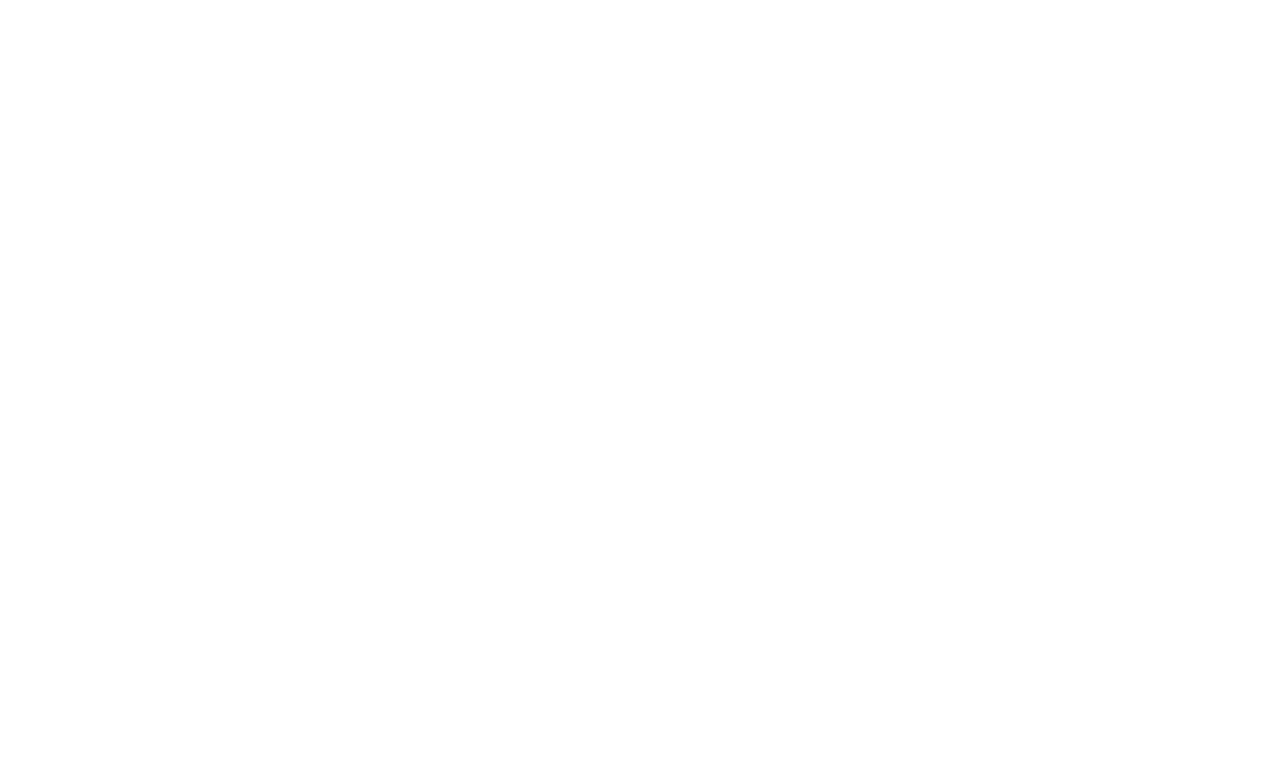
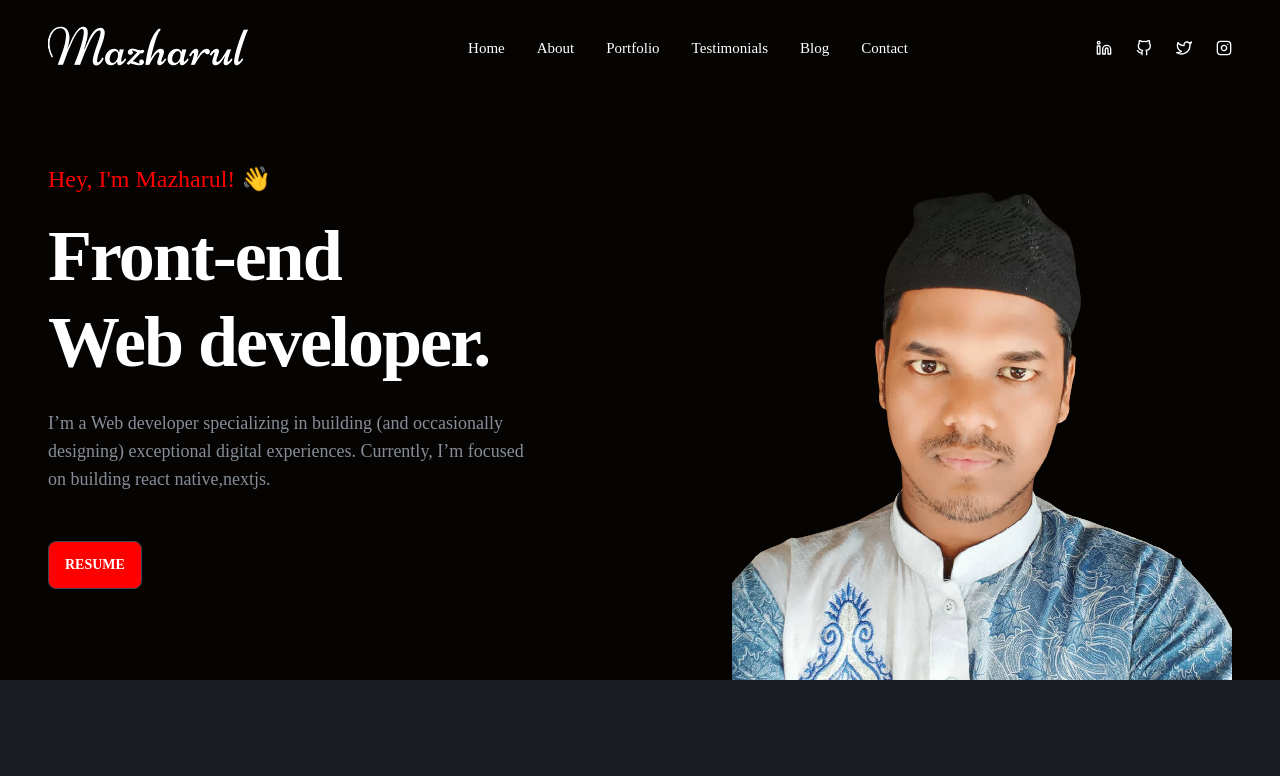
Before and after one commit to MazharulDev/mazharul-portfolio, a React (Create React App) app: page /home in a window 1280 px wide. Before the commit this address had no page. Shown: the top 776 px of the page. Built offline with nearby package versions, Linux system fonts and the light colour scheme.

Commit message:
backToTop button added

```diff
--- a/src/App.js
+++ b/src/App.js
@@ -8,6 +8,7 @@
     <div>
       <Routes>
         <Route path='/' element={<Home />}></Route>
+        <Route path='/home' element={<Home />}></Route>
         <Route path='/blog' element={<Blog />}></Route>
       </Routes>
     </div>
--- /dev/null
+++ b/src/components/BackTopBtn.js
@@ -0,0 +1,33 @@
+import React, { useState, useEffect } from 'react';
+
+// import link
+import { animateScroll as scroll } from 'react-scroll';
+// import icon
+import { ChevronUpIcon } from '@heroicons/react/outline';
+
+const BackTopBtn = () => {
+  const [show, setShow] = useState(false);
+  useEffect(() => {
+    window.addEventListener('scroll', () => {
+      return window.scrollY > 600 ? setShow(true) : setShow(false);
+    });
+  });
+  const scrollToTop = () => {
+    scroll.scrollToTop();
+  };
+  {
+    return (
+
+      show && (
+        <button
+          onClick={() => scrollToTop()}
+          className='bg-accent hover:bg-accent-hover text-white w-12 h-12 rounded-sm fixed right-24 bottom-24 cursor-pointer flex justify-center items-center transition-all'
+        >
+          <ChevronUpIcon className='w-6 h-6' />
+        </button>
+      )
+    );
+  }
+};
+
+export default BackTopBtn;
--- a/src/components/Nav.js
+++ b/src/components/Nav.js
@@ -15,11 +15,11 @@
         </li>
 
         <Link className='text-white hover:text-accent cursor-pointer transition-all' to='/'>Home</Link>
-        <a className='text-white hover:text-accent cursor-pointer transition-all' href="#about">About</a>
-        <a className='text-white hover:text-accent cursor-pointer transition-all' href="#portfolio">Portfolio</a>
-        <a className='text-white hover:text-accent cursor-pointer transition-all' href="#testimonials">Testimonials</a>
+        <a className='text-white hover:text-accent cursor-pointer transition-all' href="home#about">About</a>
+        <a className='text-white hover:text-accent cursor-pointer transition-all' href="home#portfolio">Portfolio</a>
+        <a className='text-white hover:text-accent cursor-pointer transition-all' href="home#testimonials">Testimonials</a>
         <Link className='text-white hover:text-accent cursor-pointer transition-all' to="/blog">Blog</Link>
-        <a className='text-white hover:text-accent cursor-pointer transition-all' href="#contact">Contact</a>
+        <a className='text-white hover:text-accent cursor-pointer transition-all' href="home#contact">Contact</a>
       </ul>
     </nav>
   );
--- a/src/home/Home.js
+++ b/src/home/Home.js
@@ -1,5 +1,6 @@
 import React from 'react';
 import About from '../components/About';
+import BackTopBtn from '../components/BackTopBtn';
 import Contact from '../components/Contact';
 import Footer from '../components/Footer';
 import Header from '../components/Header';
@@ -19,6 +20,7 @@
             <Skills />
             <Portfolio />
             <Testimonials />
+            <BackTopBtn />
             <Contact />
             <Footer />
 
```
